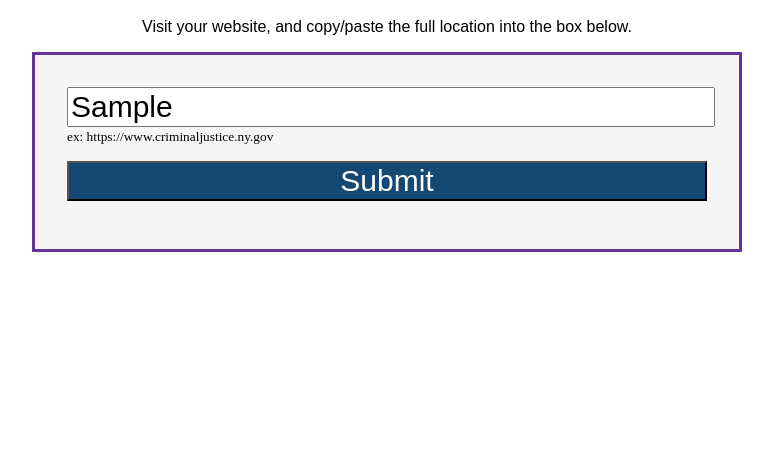
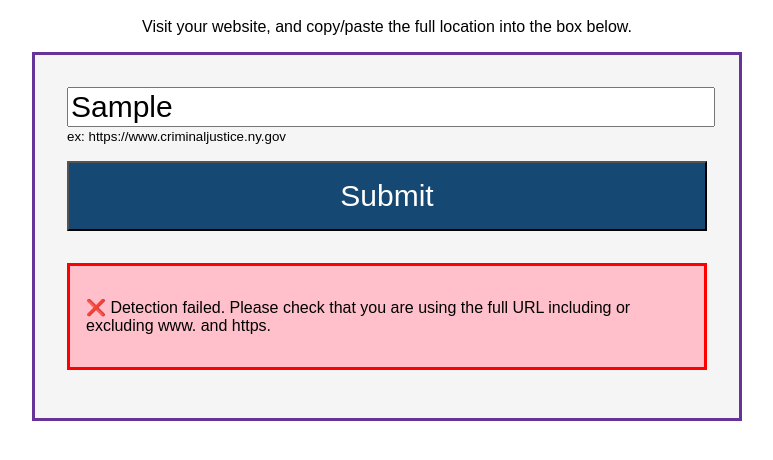
Before and after one commit to ITS-HCD/unav-detector, a plain HTML site: page index.html in a window 1280 px wide. Both pictures are taken after typing "Sample" into the empty fields and a click on the button "Submit". Shown: the part 120-580 px from the top of the page, without its empty margins (253-1026 px from the left). Drawn offline with Linux system fonts and the light colour scheme; no server answers.

Commit message:
add error msg, exclude styles from import

```diff
--- a/index.html
+++ b/index.html
@@ -4,6 +4,21 @@
     <meta charset="UTF-8">
     <meta name="viewport" content="width=device-width, initial-scale=1.0">
     <title>Universal Navigation Detector</title>
+    <style>
+        .button {
+            font-size: 30px;
+             width: 100%;
+             margin: 1rem 0;
+             padding: 1rem 0;
+             background-color: #154973;
+             color: #ffffff;
+             cursor: pointer;
+        }
+.button:hover {
+    background-color: #2269a4;
+}
+
+    </style>
 </head>
 <body>
     <h1 style="margin-top: 10vh; font-family: Arial, Helvetica, sans-serif; text-align:center">Universal Navigation Detector</h1>
@@ -11,9 +26,9 @@
     <form style="max-width:50vw; margin: 0 auto; border:3px solid rebeccapurple; padding: 2rem; background-color: whitesmoke">
         <input type="text" id="url" style="font-size: 30px; width: 100%" />
 
-        <small>ex: https://www.criminaljustice.ny.gov</small>
-        <button id="submit" style="font-size: 30px; width: 100%; margin: 1rem 0; background-color: #154973; color: #ffffff">Submit</button>
-        <div id="theresults"></div>
+        <small style="font-family: Arial, Helvetica, sans-serif;">ex: https://www.criminaljustice.ny.gov</small>
+        <button id="submit" class="button" style="">Submit</button>
+        <div id="theresults" style="font-family: Arial, Helvetica, sans-serif;"></div>
     </form>
 
     <div class="response" style="display:none;"></div>
@@ -24,7 +39,11 @@
     submitButton.addEventListener('click', function(e) {
         e.preventDefault();
         document.getElementById("theresults").innerHTML = "";
-        gettheURL();
+        try {
+            gettheURL();
+        } catch (error) {
+            console.log("error message");
+        }
 
     });
 
@@ -32,12 +51,26 @@ async function gettheURL(){
     let theURL = document.getElementById("url").value;
     // console.log(theURL);
     const url = 'https://corsproxy.io/?' + encodeURIComponent(theURL);
-    const response = await fetch(url);
-    const body = await response.text();
-    // console.log(response);
+    try {
+        console.log(url);
+        const response = await fetch(url);
+        console.log(response);
+        if (!response.ok) {
+      throw new Error(`Response status: ${response.status}`);
+    } else {
+            const body = await response.text();
+        console.log(response);
 
-    document.querySelector('.response').innerHTML = body;
+    var bodyContents = body.split('<body');//no >,å body could have a property
+
+    document.querySelector('.response').innerHTML = bodyContents[1];
+
     checkUnav(theURL);
+    }
+} catch (error) {
+    console.error(error.message);
+    document.getElementById("theresults").innerHTML = "<p style='padding:2rem 1rem; background-color: pink; border: 3px solid red;'>❌ Detection failed. Please check that you are using the full URL including or excluding www. and https.";
+  }
 }
 
 function checkUnav(url){
@@ -82,7 +115,7 @@ function checkUnav(url){
     // Create the popup container
     var popup = document.createElement('div');
     popup.className = "popup";
-    popup.style.cssText = "position: relative; top: 20px;z-index: 10000;padding: 40px 24px 12px 24px;background-color: rgb(255, 255, 255);box-shadow: rgba(0, 0, 0, 0.12) 0px 1px 3px, rgba(0, 0, 0, 0.24) 0px 1px 2px;font-family: Arial, sans-serif;border-radius: 15px;";
+    popup.style.cssText = "position: relative; top: 20px;z-index: 10000;padding: 40px 24px 12px 24px;background-color: rgb(255, 255, 255);box-shadow: rgba(0, 0, 0, 0.12) 0px 1px 3px, rgba(0, 0, 0, 0.24) 0px 1px 2px;font-family: Arial, sans-serif;";
 
     // Create the close button
     var closeButton = document.createElement('button');
```
